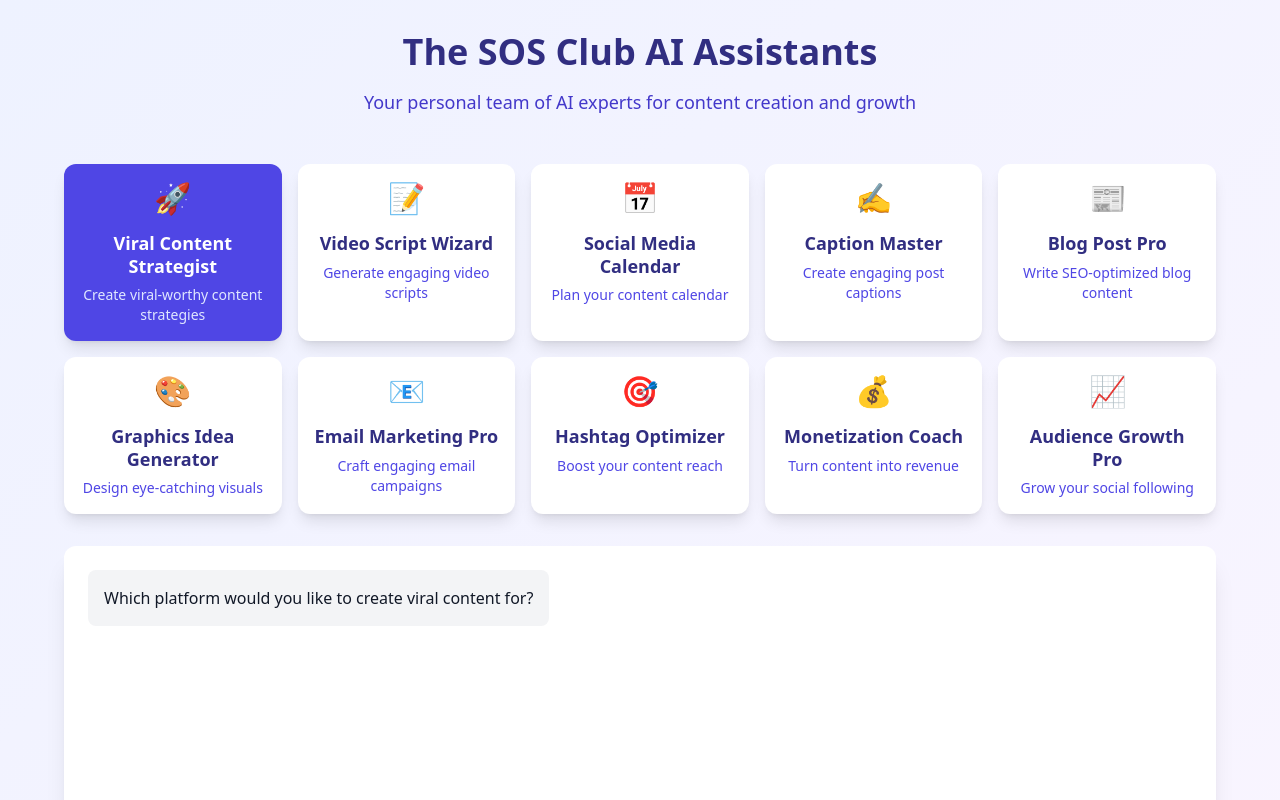
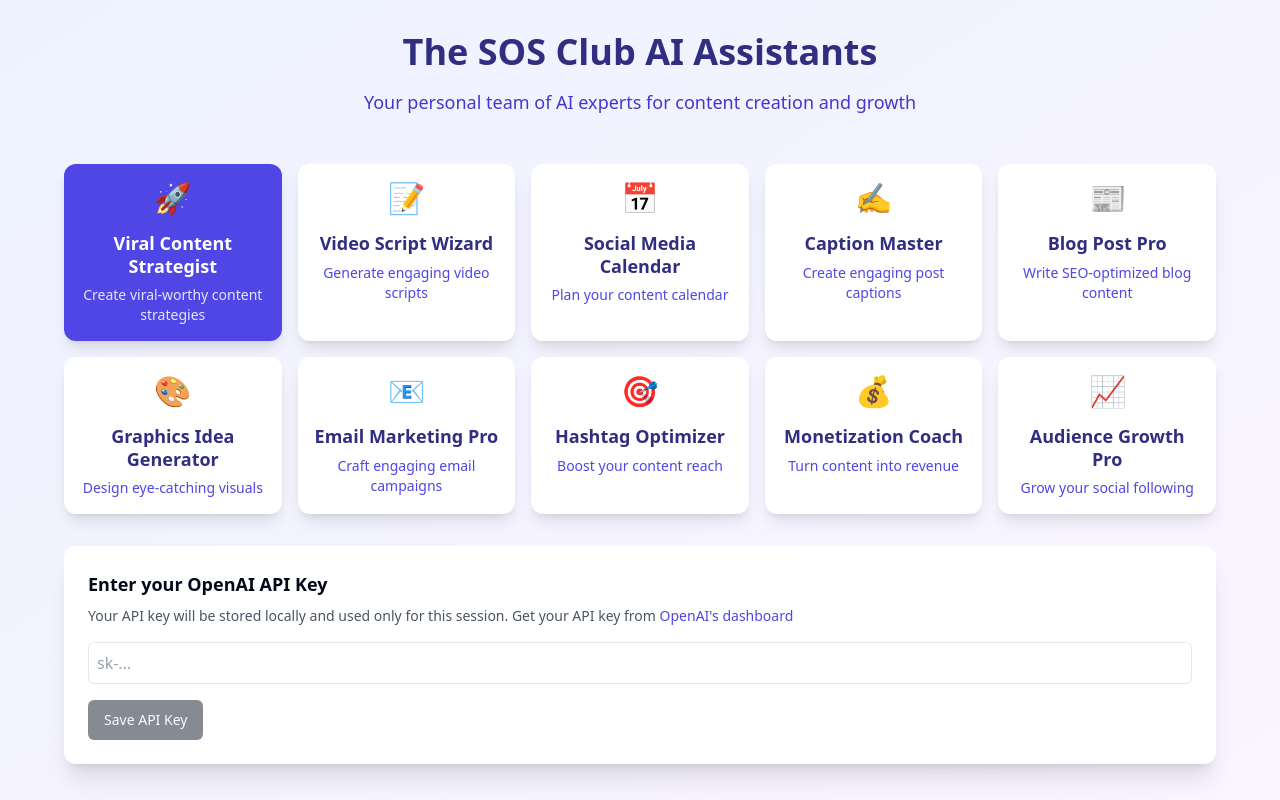
Before and after one commit to RWBII7/sos-club-ai-assistant-hub, a React (Vite) app: page / in a window 1280 px wide. Shown: the top 800 px of the page. Built offline with nearby package versions, Linux system fonts and the light colour scheme.

Commit message:
Fix API key error
Resolved an issue where the API call to OpenAI's chat completions endpoint returned a 401 error due to an undefined API key. Ensure that the API key is correctly set in the environment variables.
[skip gpt_engineer]

```diff
--- a/src/components/ChatInterface.tsx
+++ b/src/components/ChatInterface.tsx
@@ -21,10 +21,17 @@ export const ChatInterface = ({ persona }: ChatInterfaceProps) => {
   ]);
   const [input, setInput] = useState("");
   const [isLoading, setIsLoading] = useState(false);
+  const [apiKey, setApiKey] = useState("");
+  const [showApiKeyInput, setShowApiKeyInput] = useState(true);
 
   const handleSubmit = async (e: React.FormEvent) => {
     e.preventDefault();
     if (!input.trim()) return;
+
+    if (!apiKey) {
+      toast.error("Please enter your OpenAI API key first");
+      return;
+    }
 
     const userMessage = { role: "user" as const, content: input };
     setMessages(prev => [...prev, userMessage]);
@@ -36,7 +43,7 @@ export const ChatInterface = ({ persona }: ChatInterfaceProps) => {
         method: "POST",
         headers: {
           "Content-Type": "application/json",
-          Authorization: `Bearer ${import.meta.env.VITE_OPENAI_API_KEY}`,
+          Authorization: `Bearer ${apiKey}`,
         },
         body: JSON.stringify({
           model: "gpt-4",
@@ -67,6 +74,48 @@ export const ChatInterface = ({ persona }: ChatInterfaceProps) => {
       setIsLoading(false);
     }
   };
+
+  const handleApiKeySubmit = (e: React.FormEvent) => {
+    e.preventDefault();
+    if (apiKey.trim()) {
+      setShowApiKeyInput(false);
+      toast.success("API key saved!");
+    }
+  };
+
+  if (showApiKeyInput) {
+    return (
+      <div className="bg-white rounded-xl shadow-xl p-4 md:p-6">
+        <form onSubmit={handleApiKeySubmit} className="space-y-4">
+          <div>
+            <h2 className="text-lg font-semibold mb-2">Enter your OpenAI API Key</h2>
+            <p className="text-sm text-gray-600 mb-4">
+              Your API key will be stored locally and used only for this session.
+              Get your API key from{" "}
+              <a
+                href="https://platform.openai.com/api-keys"
+                target="_blank"
+                rel="noopener noreferrer"
+                className="text-indigo-600 hover:text-indigo-800"
+              >
+                OpenAI's dashboard
+              </a>
+            </p>
+            <input
+              type="password"
+              value={apiKey}
+              onChange={(e) => setApiKey(e.target.value)}
+              className="w-full p-2 border rounded-md"
+              placeholder="sk-..."
+            />
+          </div>
+          <Button type="submit" disabled={!apiKey.trim()}>
+            Save API Key
+          </Button>
+        </form>
+      </div>
+    );
+  }
 
   return (
     <div className="bg-white rounded-xl shadow-xl p-4 md:p-6">
```
